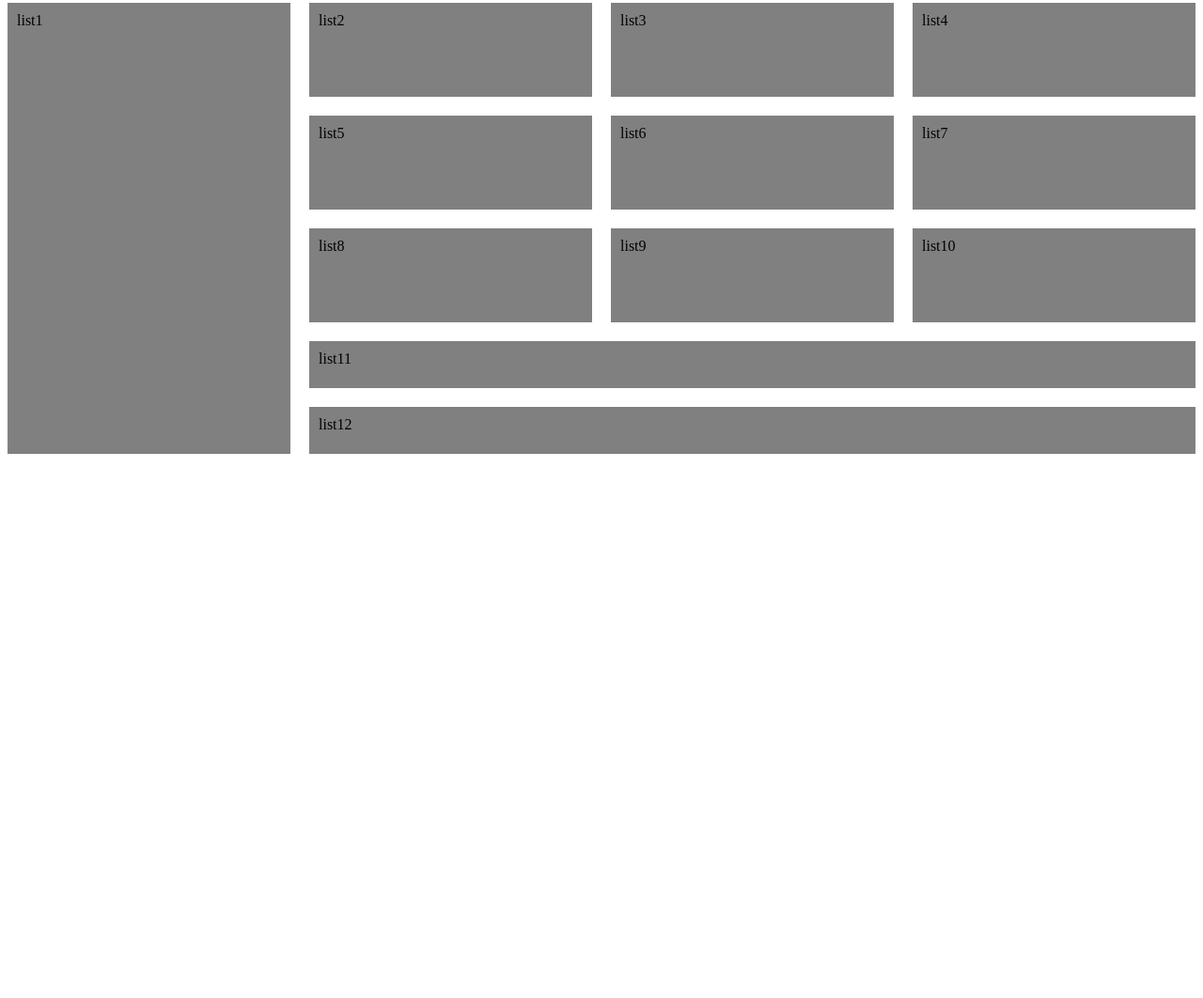
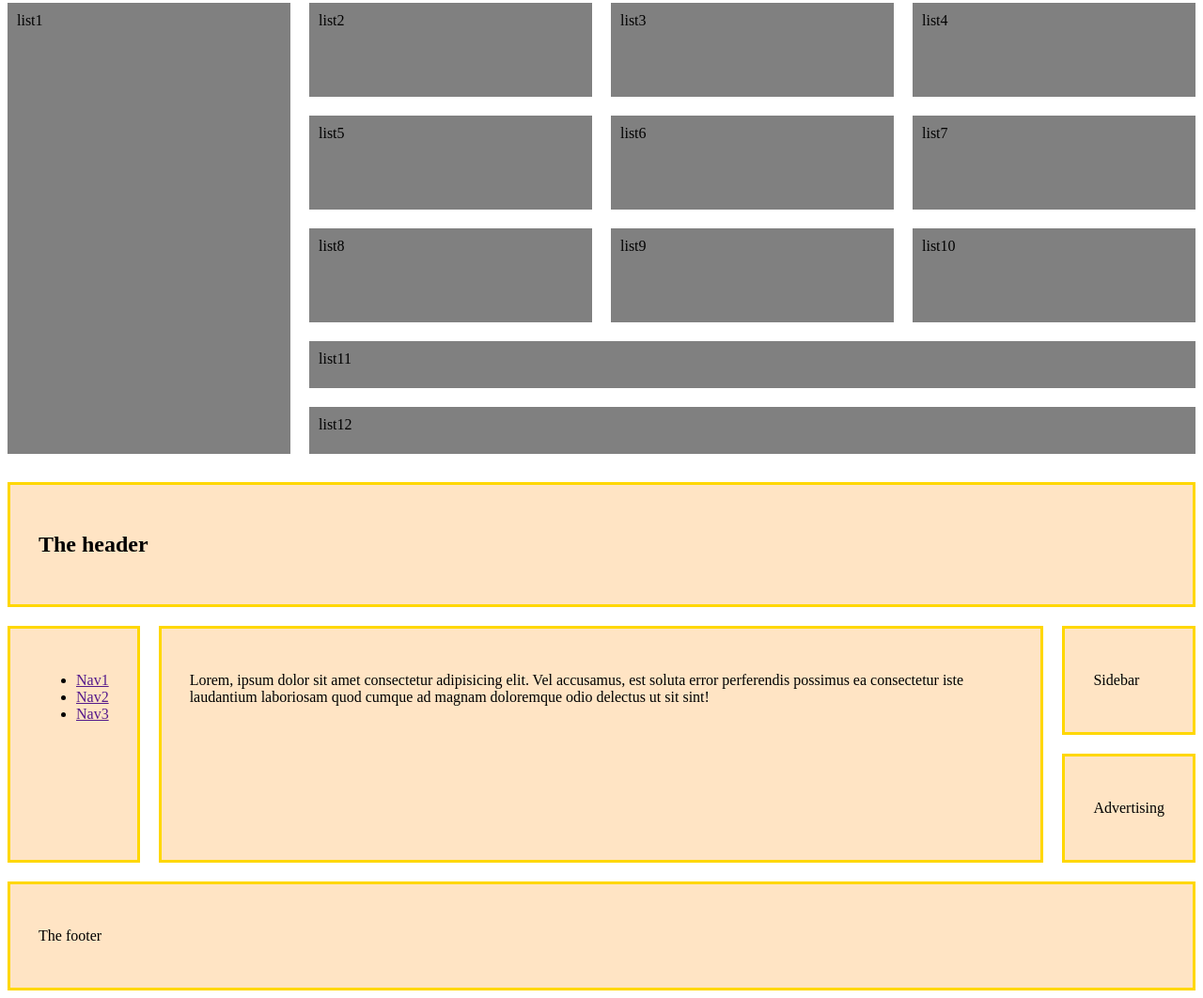
Before and after one commit to shimul811898/sceond-mileston-practice, a plain HTML site: page index.html in a window 1280 px wide. Shown: the part 1451-2513 px from the top of the page at 94% size. Before the commit the page ends 1942 px from the top, so only its background shows below. Drawn offline with Linux system fonts and the light colour scheme.

Commit message:
responsie

```diff
--- a/index.html
+++ b/index.html
@@ -16,6 +16,7 @@
               background-color: aqua;
               padding: 20px;
               border-radius: 10px;
+
             }
 
             .container{
@@ -65,6 +66,7 @@
               justify-content: center;
                display: grid;
                margin-top: 10px;
+               margin-bottom: 30px;
                gap: 20px;
                grid-template-columns: repeat(4,1fr);
                grid-template-rows: repeat(3, 100px) 50px 50px;
@@ -118,11 +120,11 @@
                gap: 20px;
                grid-template-columns: repeat(4,1fr);
                grid-template-rows: repeat(3, 50px) 30px 30px;
-
-    }
+         }
 
 }
     </style>
+    <link rel="stylesheet" href="style.css">
 </head>
 <body>
 
@@ -226,5 +228,39 @@
         <div id="fotter" class="list-item">list11</div>
         <div id="fotter" class="list-item">list12</div>
   </div>
+
+  <div class="responsive">
+
+    <header>
+    <h2>The header</h2>
+  </header>
+
+  <nav>
+    <ul>
+        <li><a href="">Nav1</a></li>
+        <li><a href="">Nav2</a></li>
+        <li><a href="">Nav3</a></li>
+    </ul>
+  </nav>
+
+  <main>
+    <p>Lorem, ipsum dolor sit amet consectetur adipisicing elit. Vel accusamus, est soluta error perferendis possimus ea consectetur iste laudantium laboriosam quod cumque ad magnam doloremque odio delectus ut sit sint!</p>
+  </main>
+
+  <sidebar>
+   <p> Sidebar</p>
+  </sidebar>
+
+  <Advertising>
+    <p> Advertising</p>
+  </Advertising>
+
+  <footer>
+    <p>The footer</p>
+  </footer>
+
+  </div>
+
+
 </body>
 </html>
--- /dev/null
+++ b/style.css
@@ -0,0 +1,57 @@
+.responsive>*{
+    border: 3px solid gold;
+    background-color: bisque;
+    padding: 30px;
+
+}
+header{
+    grid-area: header;
+}
+nav{
+    grid-area: navber;
+}
+main{
+    grid-area: main;
+}
+sidebar{
+    grid-area: sidebar;
+}
+ Advertising{
+    grid-area:  Advertising;
+ }
+ footer{
+
+    grid-area: footer;
+ }
+
+ .responsive{
+    display: grid;
+    gap: 20px;
+    grid-template-areas:
+    "header header header header"
+    "navber main main sidebar"
+    "navber main main Advertising"
+    "footer footer footer footer";
+ }
+
+ @media screen and (max-width:576px){
+    .responsive{
+    grid-template-areas:
+    "header"
+    "navber"
+    "main"
+    "sidebar"
+    "Advertising"
+    "footer "
+}
+ }
+
+ @media screen and (min-width:576px) and (max-width:992px){
+     .responsive{
+    grid-template-areas:
+    "header header header"
+    "navber"
+    "sidebar main main "
+    " Advertising footer footer";
+ }
+ }
```
